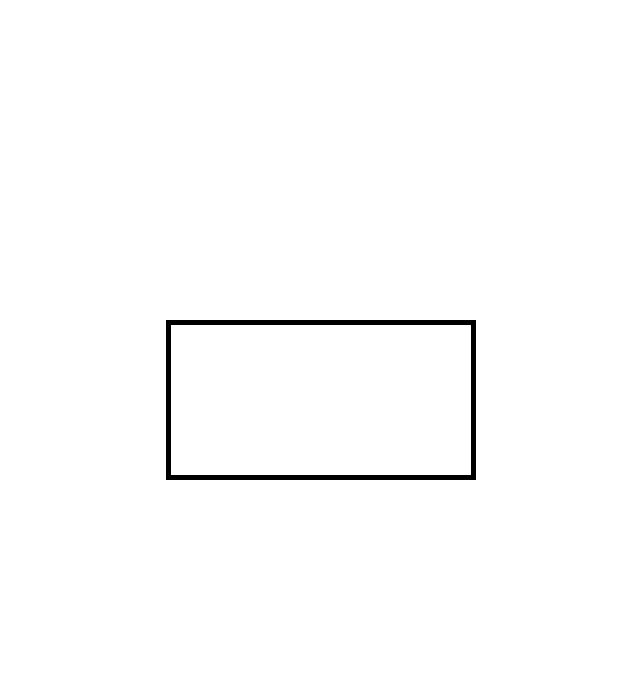
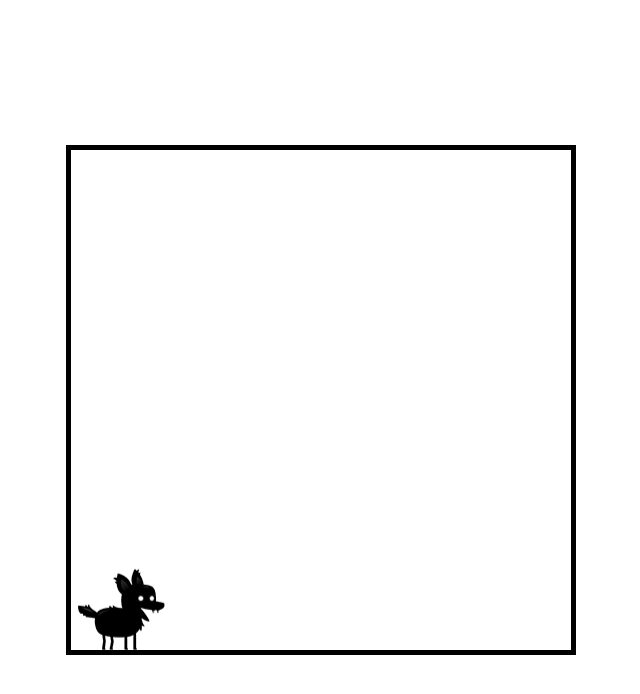
Before and after one commit to Robby2204/Proyecto-Video-Juego, a plain HTML site: page Juego.html in a window 1280 px wide. Shown: the whole page, without its empty margins (319-959 px from the left). Drawn offline with Linux system fonts and the light colour scheme.

Commit message:
Movimiento
Movimiento y limites

```diff
--- a/Juego.html
+++ b/Juego.html
@@ -4,12 +4,14 @@
     <meta charset="UTF-8">
     <meta http-equiv="X-UA-Compatible" content="IE=edge">
     <meta name="viewport" content="width=device-width, initial-scale=1.0">
-    <title>Document</title>
-    <link rel="stylesheet" href="game_style.css">
+    <title>JavaScript Game</title>
+    <link rel="stylesheet" href="juegostyle.css">
 </head>
 <body>
     <canvas id="canvas1"></canvas>
 
-    <script src="script.js "></script>
+    <img id="player" src="imagenes/player.png">
+
+    <script type= "module" src="main.js"></script>
 </body>
 </html>
--- /dev/null
+++ b/input.js
@@ -0,0 +1,26 @@
+export class InputHandler {
+    constructor(){
+        this.keys = [];
+        window.addEventListener('keydown', e => {
+            if ((   e.key === 'ArrowDown' ||
+                    e.key === 'ArrowUp' ||
+                    e.key === 'ArrowLeft' ||
+                    e.key === 'ArrowRight' ||
+                    e.key === 'Enter'
+                ) && this.keys.indexOf(e.key) === -1){
+                this.keys.push(e.key);
+            }
+            console.log(e.key, this.keys);
+        });
+        window.addEventListener('keyup', e => {
+            if(     e.key === 'ArrowDown' ||
+                    e.key === 'ArrowUp' ||
+                    e.key === 'ArrowLeft' ||
+                    e.key === 'ArrowRight' ||
+                    e.key === 'Enter'){
+                this.keys.splice(this.keys.indexOf(e.key), 1);
+            }
+            console.log(e.key, this.keys);
+        });
+    }
+}
--- /dev/null
+++ b/juegostyle.css
@@ -0,0 +1,19 @@
+* {
+    margin: 0;
+    padding: 0;
+    box-sizing: border-box;
+}
+
+#canvas1 {
+    border: 5px solid black;
+    position: absolute;
+    top: 50%;
+    left: 50%;
+    transform: translate(-50%, -50%);
+    max-width: 100%;
+    max-height: 100%;
+}
+
+#player {
+    display: none;
+}
--- /dev/null
+++ b/main.js
@@ -0,0 +1,35 @@
+import { Player } from './player.js';
+import { InputHandler } from './input.js';
+
+window.addEventListener('load', function(){
+    const canvas = document.getElementById('canvas1');
+    const ctx = canvas.getContext('2d');
+    canvas.width = 500;
+    canvas.height = 500;
+
+    class Game {
+        constructor(width, height){
+            this.width = width;
+            this.height = height;
+            this.player = new Player(this);
+            this.input = new InputHandler();
+        }
+        update(){
+            this.player.update(this.input.keys);
+        }
+        draw(context){
+            this.player.draw(context);
+        }
+    }
+
+    const game = new Game(canvas.width, canvas.height);
+    console.log(game);
+
+    function animate(){
+        ctx.clearRect(0, 0, canvas.width, canvas.height);
+        game.update();
+        game.draw(ctx);
+        requestAnimationFrame(animate);
+    }
+    animate();
+});
--- /dev/null
+++ b/player.js
@@ -0,0 +1,35 @@
+export class Player {
+    constructor(game){
+        this.game = game;
+        this.width = 100;
+        this.height = 91.3;
+        this.x = 0;
+        this.y = this.game.height - this.height;
+        this.vy = 0;
+        this.weight = 1;
+        this.image = document.getElementById('player');
+        this.speed = 0;
+        this.maxSpeed = 10;
+    }
+    update(input){
+        // horizontal movement
+        this.x += this.speed;
+        if (input.includes('ArrowRight')) this.speed = this.maxSpeed;
+        else if (input.includes('ArrowLeft')) this.speed = -this.maxSpeed;
+        else this.speed = 0;
+        if (this.x < 0 ) this.x = 0;
+        if (this.x > this.game.width - this.width) this.x = this.game.width - this.width;
+        // vertical movement
+        if (input.includes('ArrowUp') && this.onGround()) this.vy -= 20;
+        this.y += this.vy;
+        if (!this.onGround()) this.vy += this.weight;
+        else this.vy = 0;
+    }
+    draw(context){
+        context.drawImage(this.image, 0, 0, this.width, this.height, this.x, this.y, this.width,
+        this.height)
+    }
+    onGround(){
+        return this.y >= this.game.height - this.height;
+    }
+}
```
Also changed, not shown: imagenes/player.png (added), 1 other file.
